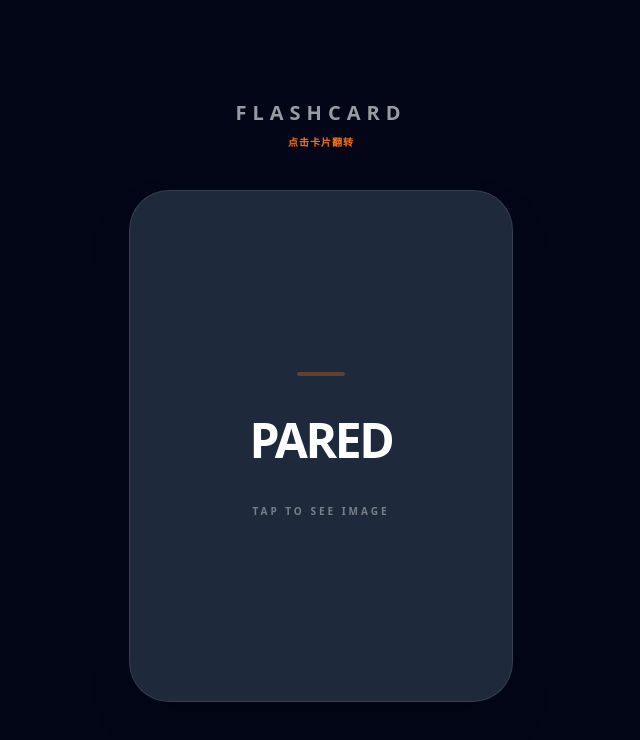
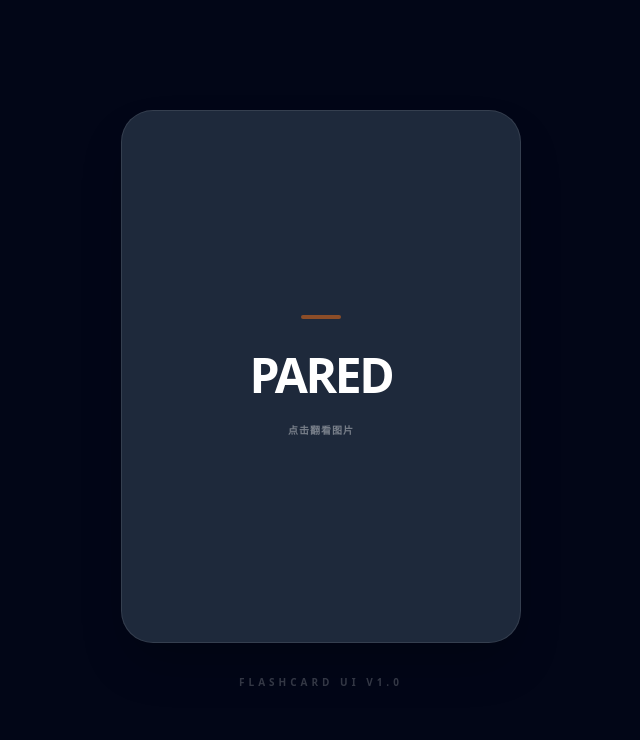
Before and after one commit to u3823433669-ui/es2000.github.io, a React (Vite) app: page / in a window 1280 px wide. Shown: the top 740 px of the page, without its empty margins (319-959 px from the left). Built offline with nearby package versions, Linux system fonts and the light colour scheme.

Commit message:
Update App.tsx

```diff
--- a/App.tsx
+++ b/App.tsx
@@ -5,66 +5,65 @@ const App: React.FC = () => {
   const [isFlipped, setIsFlipped] = useState(false);
   const [imgError, setImgError] = useState(false);
 
-  // 根据您的描述，图片位于 Edibujar 文件夹中
+  // 图片路径：Edibujar 文件夹下的 pared.jpg
   const imageUrl = "Edibujar/pared.jpg";
 
   return (
-    <div className="flex flex-col items-center justify-center p-4 w-full">
-      <div className="max-w-sm w-full">
-        <header className="text-center mb-10">
-          <h1 className="text-xl font-bold tracking-[0.3em] opacity-60 uppercase text-white">FLASHCARD</h1>
-          <p className="text-[10px] text-orange-500 mt-2 font-bold uppercase tracking-widest">点击卡片翻转</p>
-        </header>
-
+    <div className="flex flex-col items-center justify-center p-6 w-full max-w-md mx-auto">
       <div
         className="relative aspect-[3/4] w-full cursor-pointer"
         style={{ perspective: '2000px' }}
         onClick={() => setIsFlipped(!isFlipped)}
       >
-          <div className="relative w-full h-full transition-all duration-700"
+        <div
+          className="relative w-full h-full transition-transform duration-500"
           style={{
             transformStyle: 'preserve-3d',
             transform: isFlipped ? 'rotateY(180deg)' : 'rotateY(0deg)'
-               }}>
-
+          }}
+        >
           {/* 正面：文字 */}
-            <div className="absolute inset-0 bg-[#1e293b] border border-white/10 rounded-[2.5rem] flex flex-col items-center justify-center p-8 shadow-2xl"
-                 style={{ backfaceVisibility: 'hidden' }}>
-              <div className="w-12 h-1 bg-orange-500/30 rounded-full mb-10"></div>
-              <h2 className="text-5xl font-black tracking-tighter uppercase text-white">PARED</h2>
-              <p className="mt-10 text-[10px] opacity-40 font-bold tracking-[0.3em] text-white">TAP TO SEE IMAGE</p>
+          <div
+            className="absolute inset-0 bg-slate-800 border border-white/10 rounded-[2rem] flex flex-col items-center justify-center p-8 shadow-2xl"
+            style={{ backfaceVisibility: 'hidden' }}
+          >
+            <div className="w-10 h-1 bg-orange-500/50 rounded-full mb-8"></div>
+            <h2 className="text-5xl font-black tracking-tighter text-white">PARED</h2>
+            <p className="mt-6 text-[10px] opacity-40 font-bold tracking-widest text-white uppercase">点击翻看图片</p>
           </div>
 
           {/* 背面：图片 */}
-            <div className="absolute inset-0 bg-[#0f172a] border-2 border-orange-500/50 rounded-[2.5rem] overflow-hidden flex items-center justify-center"
+          <div
+            className="absolute inset-0 bg-slate-900 border-2 border-orange-500 rounded-[2rem] overflow-hidden flex items-center justify-center"
             style={{
               backfaceVisibility: 'hidden',
               transform: 'rotateY(180deg)'
-                 }}>
-              {imgError ? (
-                <div className="text-center p-10">
-                  <p className="text-orange-400 text-sm font-bold">图片读取失败</p>
-                  <p className="text-[10px] mt-4 opacity-50 text-white">路径应为：</p>
-                  <code className="text-[10px] bg-black/40 p-2 rounded mt-2 block font-mono text-gray-300">{imageUrl}</code>
-                </div>
-              ) : (
+            }}
+          >
+            {!imgError ? (
               <img
                 src={imageUrl}
                 className="w-full h-full object-cover"
                 onError={() => setImgError(true)}
                 alt="pared"
               />
+            ) : (
+              <div className="text-center p-6">
+                <p className="text-orange-400 text-sm font-bold">无法读取图片</p>
+                <p className="text-[10px] mt-2 opacity-50">请检查路径:</p>
+                <code className="text-[10px] block mt-1 opacity-80">{imageUrl}</code>
+              </div>
             )}
-              <div className="absolute bottom-6 inset-x-0 text-center">
-                 <span className="bg-black/60 backdrop-blur-md px-4 py-1 rounded-full text-[10px] font-bold tracking-widest text-orange-400 border border-white/10 uppercase">
+            <div className="absolute bottom-4 inset-x-0 text-center">
+               <span className="bg-black/70 backdrop-blur-sm px-3 py-1 rounded-full text-[10px] font-bold text-orange-400 border border-white/10 uppercase">
                   PARED
                </span>
             </div>
           </div>
-
         </div>
       </div>
-      </div>
+
+      <p className="mt-8 text-[10px] opacity-20 font-bold tracking-[0.4em] uppercase">Flashcard UI v1.0</p>
     </div>
   );
 };
```
Lines whose indentation alone changed are shown as unchanged.
